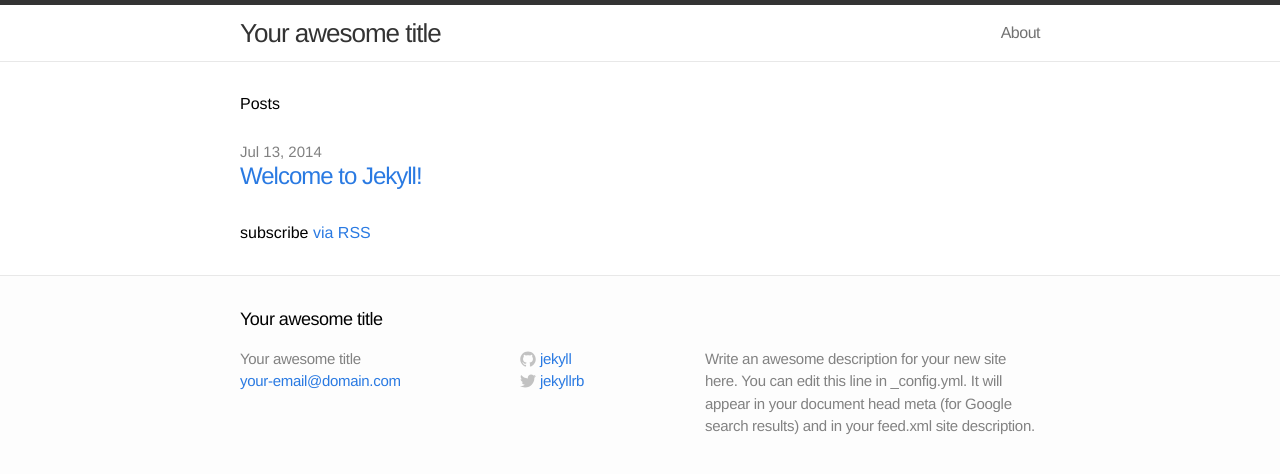
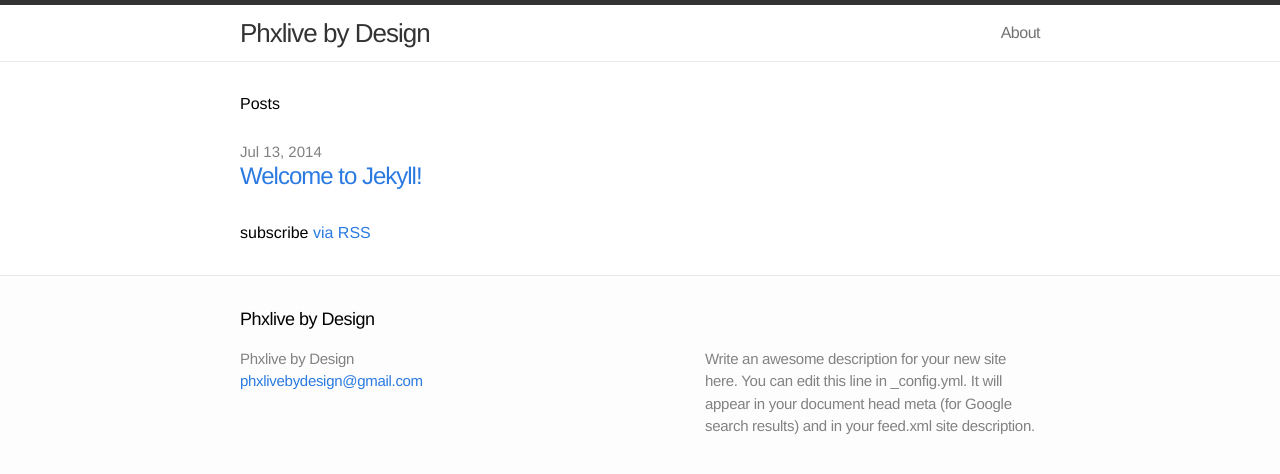
Before and after one commit to fbs70/phxlivebydesign.github.io, a Jekyll site: the page built from index.html, in a window 1280 px wide. Shown: the top 474 px of the page. Built offline with Jekyll 4.4.1, drawn with Linux system fonts in a browser that asks for light colours.

Commit message:
update config

```diff
--- a/_config.yml
+++ b/_config.yml
@@ -1,11 +1,11 @@
 # Site settings
-title: Your awesome title
-email: your-email@domain.com
+title: Phxlive by Design
+email: phxlivebydesign@gmail.com
 description: "Write an awesome description for your new site here. You can edit this line in _config.yml. It will appear in your document head meta (for Google search results) and in your feed.xml site description."
-baseurl: ""
+baseurl: "/phxlivebydesign"
 url: "http://yourdomain.com"
-twitter_username: jekyllrb
-github_username:  jekyll
+# twitter_username: jekyllrb
+# github_username:  jekyll
 
 # Build settings
 markdown: kramdown
```
